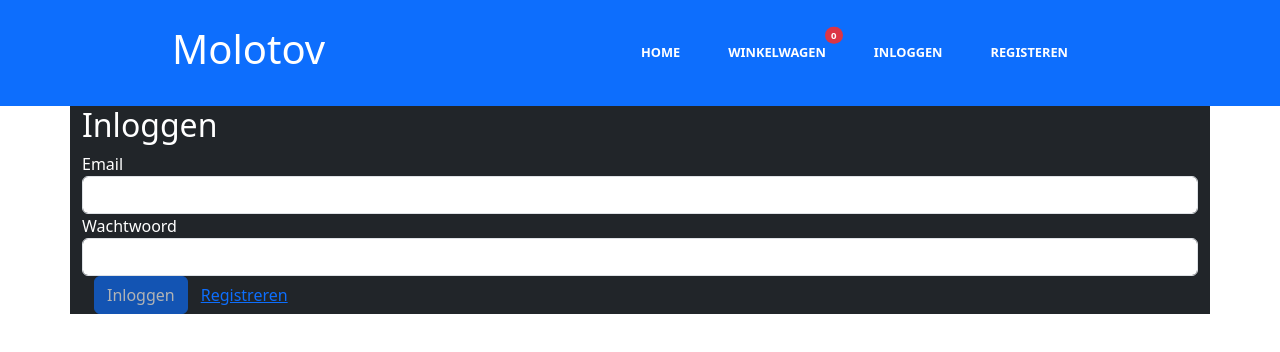
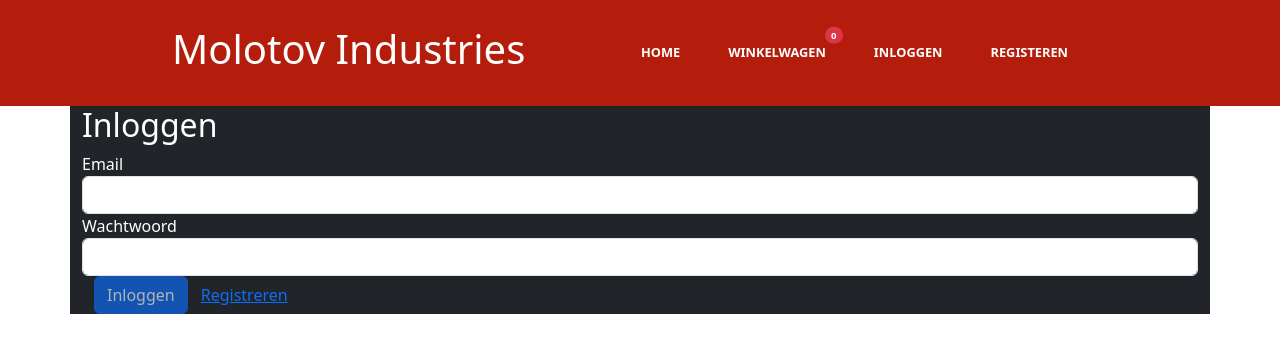
Before and after one commit to JordyDevrix/challengeweek-gezamelijke-backend, an Angular app in the folder frontend/: page /login in a window 1280 px wide. Shown: the top 352 px of the page. Built offline with nearby package versions, Linux system fonts and the light colour scheme.

Commit message:
Commit wrong branch

```diff
--- a/frontend/angular.json
+++ b/frontend/angular.json
@@ -93,9 +93,12 @@
               "src/assets"
             ],
             "styles": [
+              "node_modules/bootstrap/dist/css/bootstrap.min.css",
               "src/styles.scss"
             ],
-            "scripts": []
+            "scripts": [
+              "node_modules/bootstrap/dist/js/bootstrap.min.js"
+            ]
           }
         }
       }
--- /dev/null
+++ b/frontend/src/app/admin/admin.component.html
@@ -0,0 +1 @@
+<p>admin works!</p>
--- a/frontend/src/app/navigation/navigation.component.html
+++ b/frontend/src/app/navigation/navigation.component.html
@@ -1,10 +1,39 @@
-<nav class="navbar navbar-expand-lg  clean-navbar navbar-light" style="background: #0D6EFD" >
+<!-- <div class="usp-banner__constrain">
+  <a href="#" class="usp-banner__usps  px_common_promotion_click">
+      <span class="srt">Molotov.</span>
+      <ul class="usp-banner__list">
+
+              <li class="usp-banner__item" data-test="header-usp-0">
+                  <strong>Gratis</strong> verzending vanaf 20,-
+              </li>
+
+              <li class="usp-banner__item" data-test="header-usp-1">
+                  Bezorging dezelfde dag, 's avonds of in het weekend*
+              </li>
+
+              <li class="usp-banner__item" data-test="header-usp-2">
+                  <strong>Gratis</strong> retourneren
+              </li>
+
+      </ul>
+  </a>
+   <a class="usp-banner__select" data-test="header-fluid-select" data-select-header-banner-click-type="topheader:select:acquisition" href="/nl/nl/select">
+      <strong class="txt-select disable-pointer-events" data-test="select-logo">Select</strong>
+<span>Ontdek nu de 4 voordelen</span>
+
+
+  </a>
+</div> -->
+
+<header>
+<nav class="navbar navbar-expand-lg  clean-navbar navbar-light" style="background: #b41c0b" >
   <div class="container">
-    <a class="navbar-brand logo" href="#"><h1 style="color: white">Molotov</h1></a>
+    <a class="navbar-brand logo" href=""><h1 style="color: white">Molotov Industries</h1></a>
     <button class="navbar-toggler" data-bs-toggle="collapse" data-bs-target="#navcol-1">
       <span class="visually-hidden">Toggle navigation</span>
       <span class="navbar-toggler-icon"></span>
     </button>
+
     <div id="navcol-1" class="collapse navbar-collapse">
       <ul class="navbar-nav ms-auto">
         <li class="nav-item"><a class="nav-link" [routerLink]="['/']">Home</a></li>
@@ -23,3 +52,28 @@
     </div>
   </div>
 </nav>
+</header>
+
+<!-- <div class="container">
+  <div id="carouselExample" class="carousel slide">
+    <div class="carousel-inner">
+      <div class="carousel-item active">
+        <img src="https://mdbcdn.b-cdn.net/img/new/slides/041.webp" class="d-block w-100" alt="Wild Landscape"/>
+      </div>
+      <div class="carousel-item">
+        <img src="https://mdbcdn.b-cdn.net/img/new/slides/042.webp" class="d-block w-100" alt="Camera"/>
+      </div>
+      <div class="carousel-item">
+        <img src="https://mdbcdn.b-cdn.net/img/new/slides/043.webp" class="d-block w-100" alt="Exotic Fruits"/>
+      </div>
+    </div>
+    <button class="carousel-control-prev" type="button" data-bs-target="#carouselExample" data-bs-slide="prev">
+      <span class="carousel-control-prev-icon" aria-hidden="true"></span>
+      <span class="visually-hidden">Previous</span>
+    </button>
+    <button class="carousel-control-next" type="button" data-bs-target="#carouselExample" data-bs-slide="next">
+      <span class="carousel-control-next-icon" aria-hidden="true"></span>
+      <span class="visually-hidden">Next</span>
+    </button>
+  </div>
+</div> -->
--- a/frontend/src/app/navigation/navigation.component.scss
+++ b/frontend/src/app/navigation/navigation.component.scss
@@ -195,3 +195,14 @@ li {
   align-items: center;
   justify-content: space-between;
 }
+
+@media (min-width: 64em){
+.usp-banner {
+    display: block;
+    padding: .25rem 0;
+    font-size: .75rem;
+    line-height: 1.5rem;
+    color: #0000a4;
+    background: #fff;
+}
+}
--- a/frontend/src/app/navigation/navigation.component.ts
+++ b/frontend/src/app/navigation/navigation.component.ts
@@ -1,4 +1,4 @@
-import { Component } from '@angular/core';
+import { Component, NgModule } from '@angular/core';
 import {RouterLink} from "@angular/router";
 import {TokenService} from "../auth/logic/token.service";
 import {CartService} from "../services/cart.service";
@@ -32,6 +32,7 @@ export class NavigationComponent {
 
     logout() {
       this.tokenService.removeToken();
+
     }
 
 }
--- a/frontend/src/app/pages/home/home.component.ts
+++ b/frontend/src/app/pages/home/home.component.ts
@@ -2,6 +2,7 @@ import { Component } from '@angular/core';
 import {ProductIndexComponent} from "../../product/product-index/product-index.component";
 import {ProductHeaderComponent} from "../../product/product-header/product-header.component";
 import {RouterLink} from "@angular/router";
+import { ProductDetailComponent } from '../../product/product-detail/product-detail.component';
 
 @Component({
   selector: 'app-home',
@@ -9,6 +10,7 @@ import {RouterLink} from "@angular/router";
   imports: [
     ProductIndexComponent,
     ProductHeaderComponent,
+    ProductDetailComponent,
     RouterLink
   ],
   templateUrl: './home.component.html',
--- a/frontend/src/app/services/products.service.ts
+++ b/frontend/src/app/services/products.service.ts
@@ -8,7 +8,7 @@ import {catchError, forkJoin, map, Observable, of} from "rxjs";
 })
 export class ProductsService {
 
-  private baseUrl: string = 'http://localhost:8081/api/pub/products/';
+  private baseUrl: string = 'http://s1149771.student.inf-hsleiden.nl:29771/api/pub/products/all';
 
   constructor(private http:HttpClient) { }
 
--- a/frontend/src/index.html
+++ b/frontend/src/index.html
@@ -2,7 +2,7 @@
 <html lang="nl" data-bs-theme="light">
 <head>
   <meta charset="utf-8">
-  <title>Ricks Webshop</title>
+  <title>Molotov Industries</title>
   <base href="/">
   <meta name="viewport" content="width=device-width, initial-scale=1">
   <link rel="icon" type="image/x-icon" href="favicon.ico">
```
Also changed, not shown: frontend/src/app/admin/admin.component.ts (added, +12 -0 lines), frontend/src/app/pages/home/home.component.html (+11 -0 lines), frontend/src/app/admin/admin.component.scss (added), 2 other files (tests, documents, lock files or other folders).
